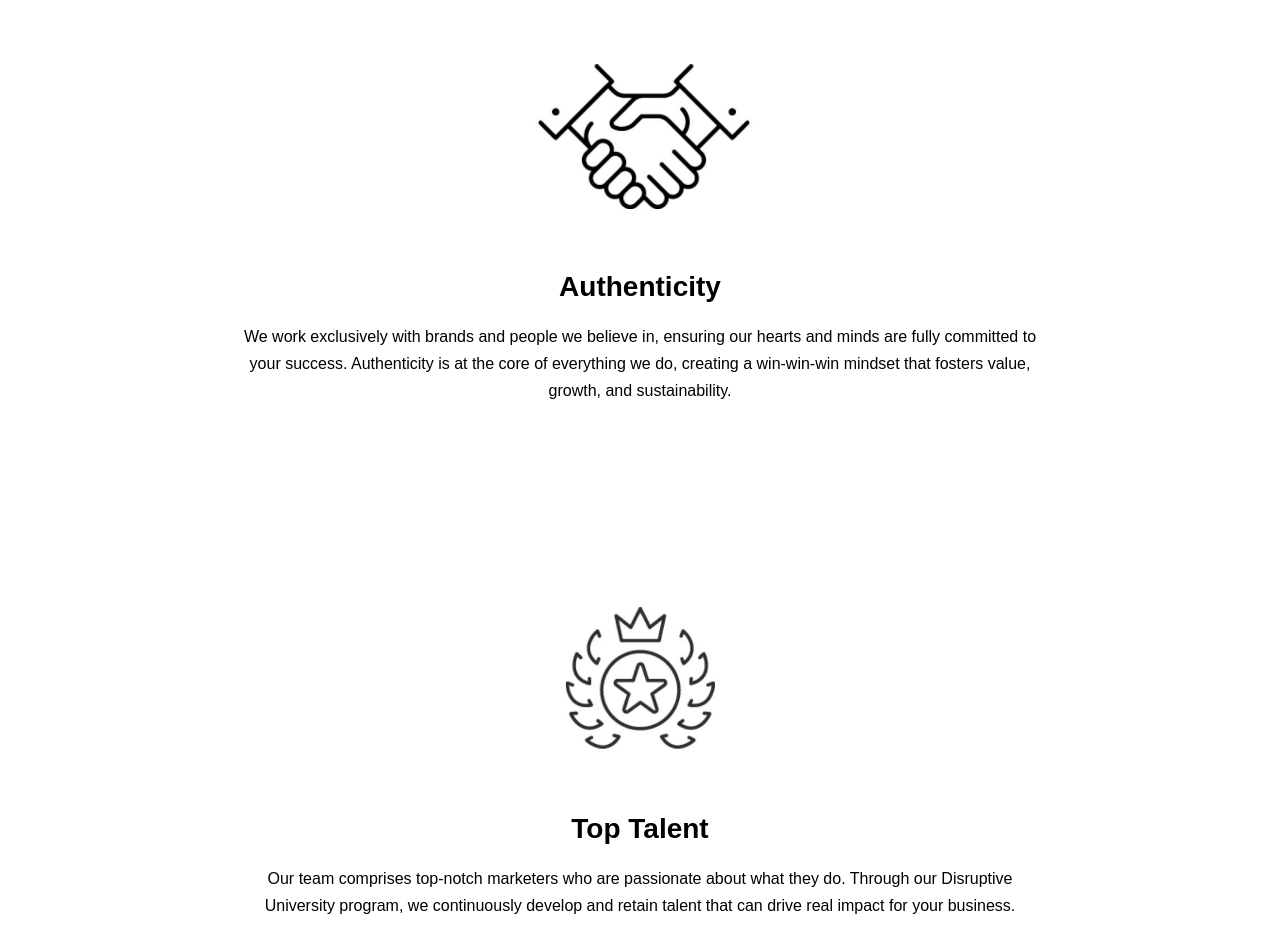
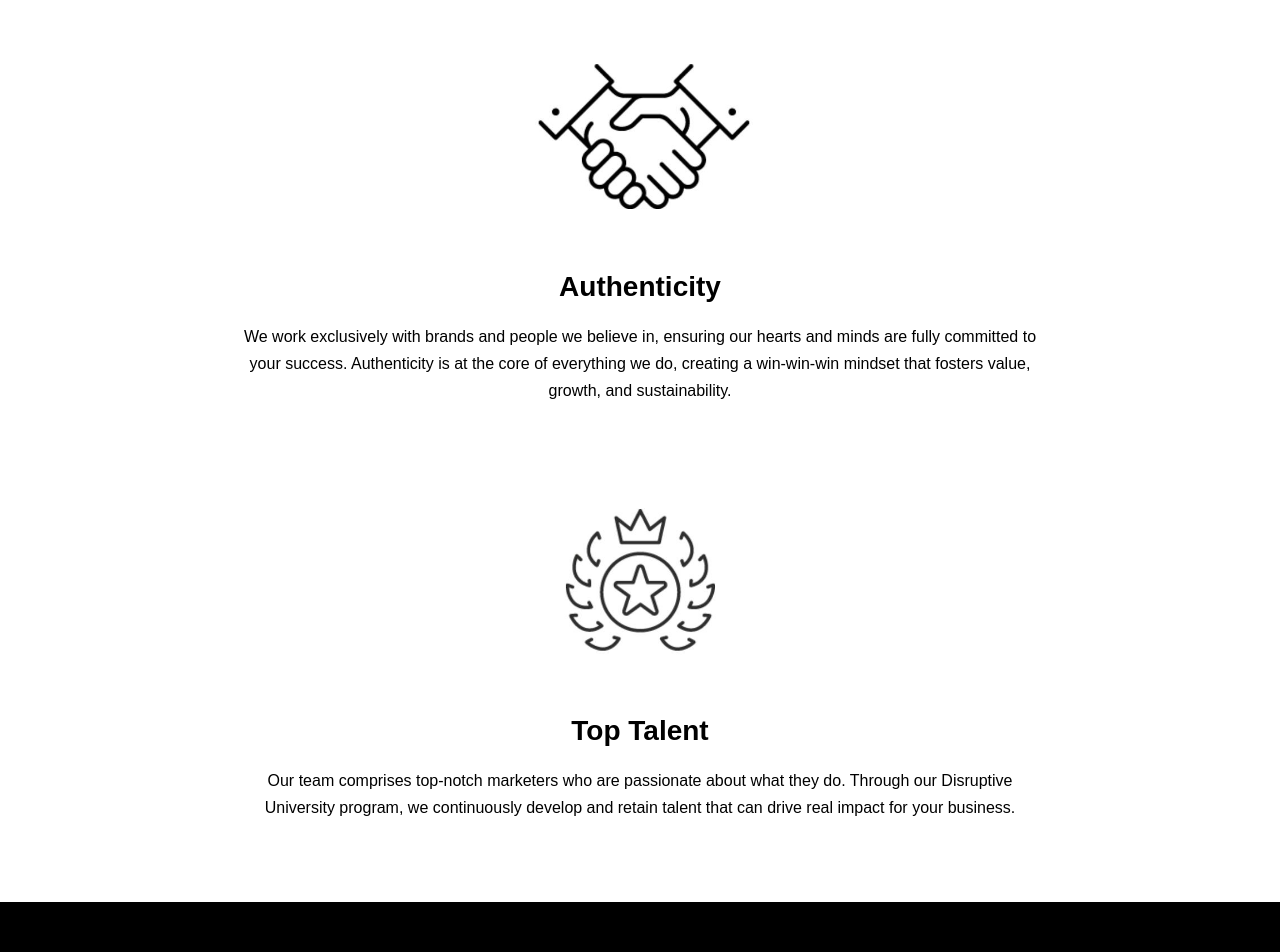
Before and after one commit to Molly256/disruptivewebsite, a Next.js app: page / in a window 1280 px wide. Shown: the part 7374-8326 px from the top of the page. After the commit the page ends 8276 px from the top, so only its background shows below. Built offline with nearby package versions, Linux system fonts and the light colour scheme.

Commit message:
Add white section with ad spend and agency intro

```diff
--- a/app/page.js
+++ b/app/page.js
@@ -180,14 +180,14 @@ return (
 </p>
 </div>
 </section>
-<section style={{background: '#fff',width: '100vw',marginLeft: 'calc(-50vw + 50%)',padding: '40px 20px 80px'}}>
+<section style={{background: '#fff',width: '100vw',marginLeft: 'calc(-50vw + 50%)',padding: '40px 20px 16px'}}>
 <div style={{ maxWidth: '1200px', margin: '0 auto', textAlign: 'center' }}>
 <img src="/authentic.png" alt="Authenticity" style={{width: '400px',height: 'auto',margin: '0 auto 32px'}} />
 <h3 style={{fontSize: '28px',fontWeight: '700',color: '#000',marginBottom: '20px'}}>Authenticity</h3>
 <p style={{fontSize: '16px',fontWeight: '400',color: '#000',lineHeight: '1.7',maxWidth: '800px',margin: '0 auto'}}>We work exclusively with brands and people we believe in, ensuring our hearts and minds are fully committed to your success. Authenticity is at the core of everything we do, creating a win-win-win mindset that fosters value, growth, and sustainability.</p>
 </div>
 </section>
-<section style={{background: '#fff',width: '100vw',marginLeft: 'calc(-50vw + 50%)',padding: '50px 20px 80px'}}>
+<section style={{background: '#fff',width: '100vw',marginLeft: 'calc(-50vw + 50%)',padding: '16px 20px 80px'}}>
 <div style={{ maxWidth: '1200px', margin: '0 auto', textAlign: 'center' }}>
 <img src="/toptalent.png" alt="Top Talent" style={{width: '400px',height: 'auto',margin: '0 auto 36px'}} />
 <h3 style={{fontSize: '28px',fontWeight: '700',color: '#000',marginBottom: '20px'}}>Top Talent</h3>
```
